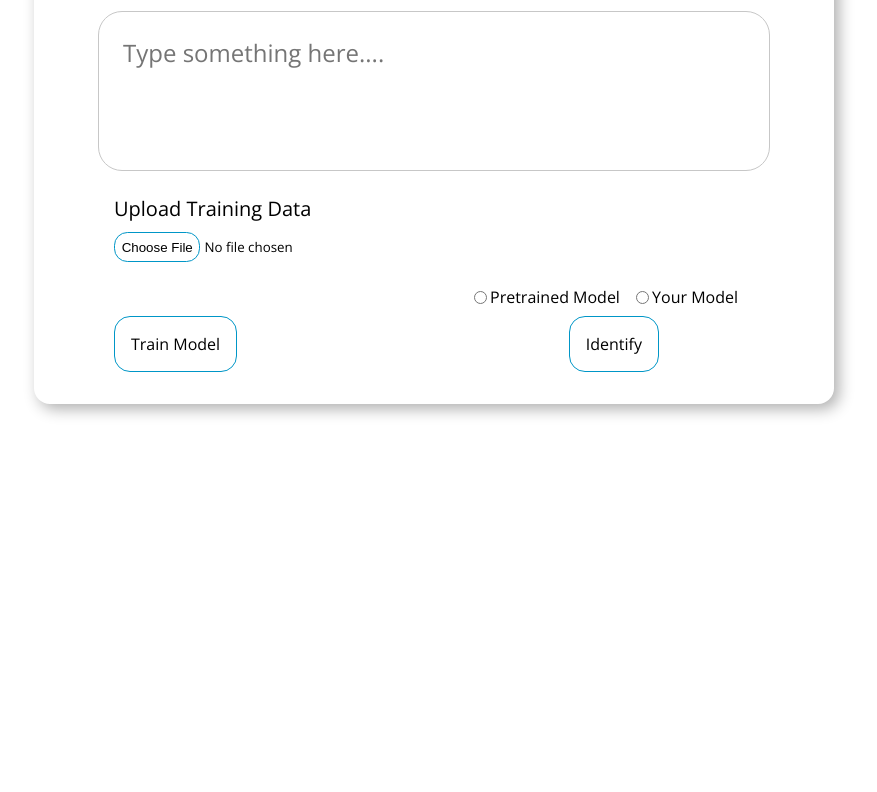
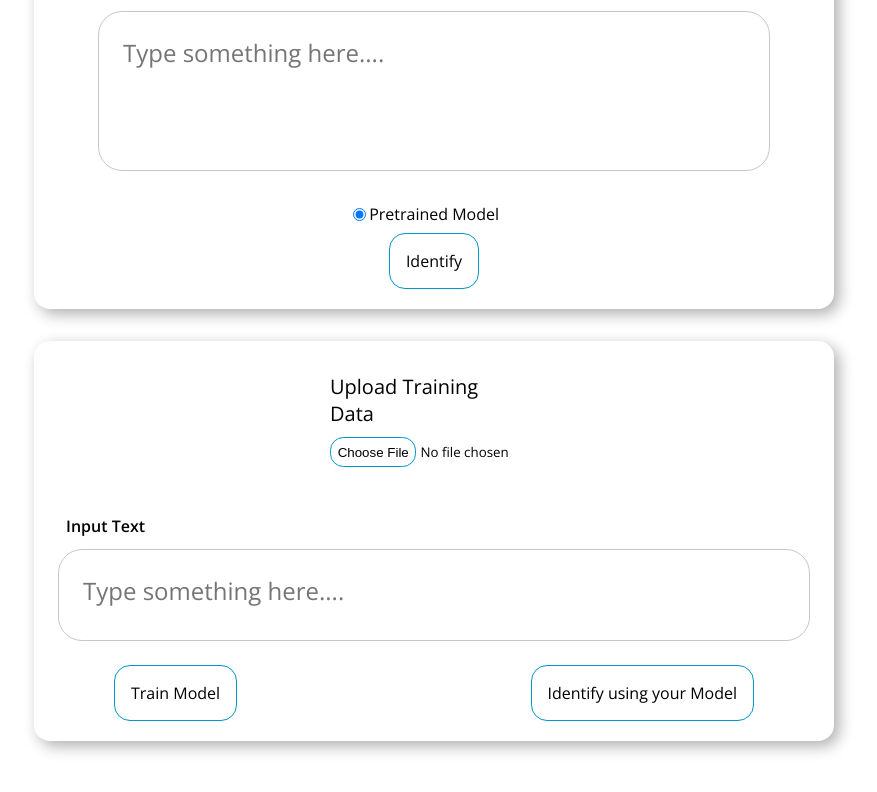
Before and after one commit to aarunjith/react-auto-nlp, a React (Create React App) app: page / in a window 1280 px wide. Shown: the part 290-1082 px from the top of the page, without its empty margins (206-1083 px from the left). Before the commit the page ends 800 px from the top, so only its background shows below. Built offline with nearby package versions, Linux system fonts and the light colour scheme.

Commit message:
ui changes

```diff
--- a/src/App.js
+++ b/src/App.js
@@ -4,7 +4,7 @@ function App() {
   return (
     <section className={classes.main}>
       <div className={classes.header}>
-        <h2>NLP Capabilities</h2>
+        <h2>FlowML - AutoNLP</h2>
         <p>
           Text Sentiment Classification, Filling Missing text, Entity
           Recognition and Summarization
--- a/src/Components/InputBox.js
+++ b/src/Components/InputBox.js
@@ -287,12 +287,11 @@ function InputBox() {
           ></textarea>
         </div>
 
-        {taskState.trainSupport && <InputForm onFileUpload={onFileUpload} />}
-        <div className={classes.input__controls}>
-          {taskState.trainSupport && (
+        {/* <div className={classes.input__controls}> */}
+          {/* {taskState.trainSupport && (
             <Button onClick={onTrain}>Train Model</Button>
-          )}
-          <div className={classes.infer__controls}>
+          )} */}
+          <div className={classes.items_center}>
             {taskState.trainSupport && (
               <form className={classes.infer__model_selectors}>
                 <input
@@ -301,23 +300,55 @@ function InputBox() {
                   id="male"
                   onChange={pretrainedChange}
                   name="gender"
+                  checked
                 />
                 <label for="male">Pretrained Model</label>
 
-                <input
+                {/* <input
                   type="radio"
                   value="Your Model"
                   id="female"
                   onChange={pretrainedChange}
                   name="gender"
-                />
-                <label for="female">Your Model</label>
+                /> */}
+                {/* <label for="female">Your Model</label> */}
               </form>
             )}
             <Button onClick={onSubmit}>{taskState.buttonText}</Button>
           </div>
-        </div>
+        {/* </div> */}
+        {/* {taskState.trainSupport && <InputForm onFileUpload={onFileUpload} />} */}
+
       </Card>
+
+      {taskState.trainSupport && (
+        <Card className={classes.input}>
+          <div className={classes.selectors}>
+            {taskState.trainSupport && <InputForm onFileUpload={onFileUpload} />}
+          </div>
+          <div className={classes.input__text + " " + classes.input_height }>
+            {taskState.trainSupport && ( <label className={classes.p_b}>Input Text </label>)}
+            {taskState.trainSupport && (
+              <textarea
+                placeholder="Type something here...."
+                onChange={updateText}
+                value={taskState.inputText}
+                className={!validInput ? classes.invalid : undefined}
+              ></textarea>
+            )}
+
+          </div>
+          <div className={classes.action_btn}>
+            {taskState.trainSupport && (
+              <Button onClick={onTrain}>Train Model</Button>
+            )}
+            {taskState.trainSupport && (
+              <Button value="Your Model" onClick={pretrainedChange}>Identify using your Model</Button>
+            )}
+          </div>
+        </Card>
+      )}
+
       <Card
         className={classes.input__text}
         style={{ height: showOutputs ? "auto" : "0px" }}
--- a/src/Components/InputBox.module.css
+++ b/src/Components/InputBox.module.css
@@ -93,3 +93,28 @@
 .infer__controls button {
   align-self: center;
 }
+
+.items_center {
+  display: flex;
+  justify-content: center;
+  align-items: center;
+  margin-bottom: 20px;
+  flex-direction: column;
+}
+
+.p_b {
+  padding-left: 2em;
+  font-weight: 600;
+}
+
+.action_btn {
+  text-align: center;
+  display: flex;
+  width: 80%;
+  justify-content: space-between;
+  margin-bottom: 20px;
+}
+.input_height {
+  height: 150px !important;
+  width: 100%;
+}
```
